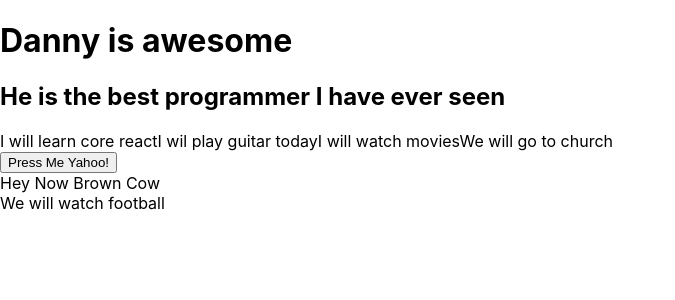
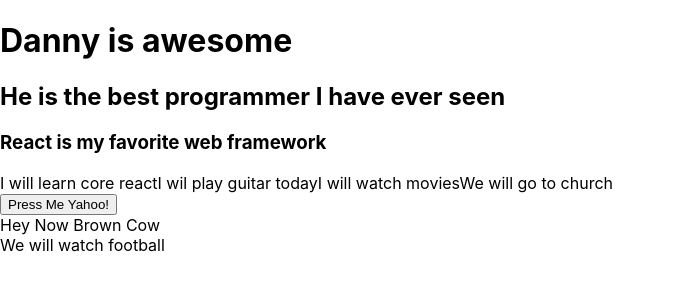
Before and after one commit to EngineerDanny/BeginnerGitTut, a React (Create React App) app: page / in a window 1280 px wide. Shown: the top 300 px of the page, without its empty margins (0-675 px from the left). Built offline with nearby package versions, Linux system fonts and the light colour scheme.

Commit message:
my first todo app

```diff
--- a/src/App.js
+++ b/src/App.js
@@ -21,6 +21,7 @@ class App extends Component {
       <div className="App">
         <h1>Danny is awesome</h1>
         <h2>He is the best programmer I have ever seen</h2>
+        <h3>React is my favorite web framework</h3>
         <div onClick = 'divIsClicked'>{this.state.todo}</div>
         <button onClick='divIsClicked'>Press Me Yahoo!</button>
         <form action="onSubmit">Hey Now Brown Cow</form>
```
